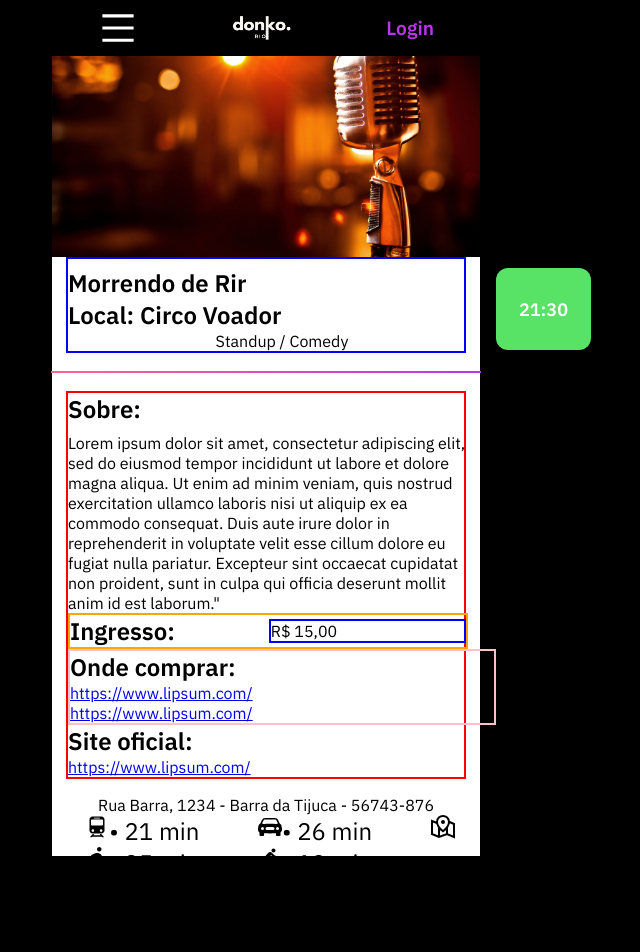
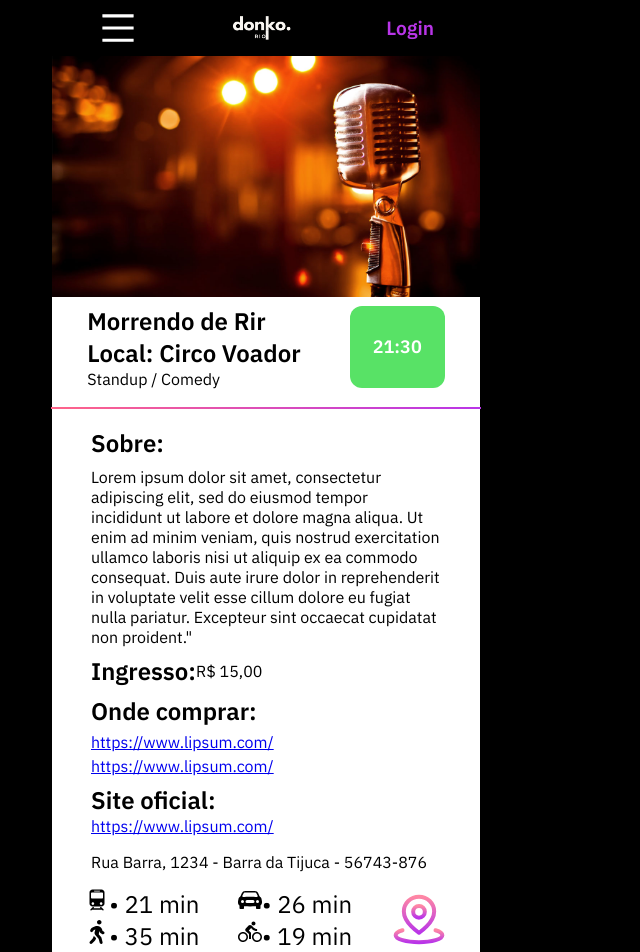
Before and after one commit to SahBianchi/hackrio-front, a React (Create React App) app: page /details/id in a window 1280 px wide. Shown: the top 952 px of the page, without its empty margins (374-1014 px from the left). Before the commit the page ends 895 px from the top, so only its background shows below. Built offline with nearby package versions, Linux system fonts and the light colour scheme.

Commit message:
:lipstick: feat: Estilizaçao CSS do detials pages finalizada

```diff
--- /dev/null
+++ b/src/componentes/DetailsCard/DetailsCard.js
@@ -0,0 +1,84 @@
+import React from 'react'
+import '../DetailsCard/styled.css'
+import { Flex } from '@chakra-ui/react'
+import { InfoHour } from '../../componentes/InfoHour'
+import { LineDividing } from '../../componentes/LineDividing'
+import { IoIosSubway } from "react-icons/io";
+import { FaWalking } from "react-icons/fa";
+import { BsCarFrontFill } from "react-icons/bs";
+import { MdDirectionsBike } from "react-icons/md";
+import colorMapIcon from '../../assets/localIconColor.svg'
+
+export const DetailsCard = () => {
+    return (
+        <main>
+            <div className='title-hour'>
+                <Flex flexDirection='column' width='75%'>
+                    <Flex flexDirection='column'>
+                        <h2>Morrendo de Rir</h2>
+                        <h2>Local: Circo Voador</h2>
+                        <p className='type-event-title'>Standup / Comedy</p>
+                    </Flex>
+                </Flex>
+                <Flex>
+                    <InfoHour type='greenHour'>21:30</InfoHour>
+                </Flex>
+            </div>
+
+            <LineDividing></LineDividing>
+
+            <div className='body-infos'>
+
+                <div className='event-about'>
+                    <h2>Sobre:</h2>
+                    <p>Lorem ipsum dolor sit amet, consectetur adipiscing elit, sed do eiusmod tempor incididunt ut labore et dolore magna aliqua. Ut enim ad minim veniam, quis nostrud exercitation ullamco laboris nisi ut aliquip ex ea commodo consequat. Duis aute irure dolor in reprehenderit in voluptate velit esse cillum dolore eu fugiat nulla pariatur. Excepteur sint occaecat cupidatat non proident."</p>
+                </div>
+
+                <div className='event-ticket'>
+                    <h2>Ingresso:</h2>
+                    <p id='paragraf'>R$ 15,00</p>
+                </div>
+
+                <div className='event-ticket-link-buy'>
+                    <h2>Onde comprar:</h2>
+                    <a href='https://www.lipsum.com/'>https://www.lipsum.com/</a>
+                    <a href='https://www.lipsum.com/'>https://www.lipsum.com/</a>
+                </div>
+
+                <div className='event-site'>
+                    <h2>Site oficial:</h2>
+                    <a href='https://www.lipsum.com/'>https://www.lipsum.com/</a>
+                </div>
+
+            </div>
+
+            <div className='address-time-transportation'>
+                <p className='address'>Rua Barra, 1234 - Barra da Tijuca - 56743-876</p>
+                <div className='transportation-time'>
+                    <Flex flexDir='column'>
+                        <Flex>
+                            <IoIosSubway />
+                            <p>• 21 min</p>
+                        </Flex>
+                        <Flex>
+                            <FaWalking />
+                            <p>• 35 min</p>
+                        </Flex>
+                    </Flex>
+                    <Flex flexDir='column'>
+                        <Flex>
+                            <BsCarFrontFill />
+                            <p>• 26 min</p>
+                        </Flex>
+                        <Flex>
+                            <MdDirectionsBike />
+                            <p>• 19 min</p>
+                        </Flex>
+                    </Flex>
+                    <img className='map-icon-color' src={colorMapIcon} alt='Location Icon'/>
+                </div>
+            </div>
+
+        </main>
+    )
+}
--- /dev/null
+++ b/src/componentes/DetailsCard/styled.css
@@ -0,0 +1,88 @@
+main{
+    /* border: 2px solid red; */
+}
+
+.title-hour{
+    display: flex;
+    justify-content: center;
+    align-items: center;
+    width: 350px;
+    padding-top: 0.5rem;
+
+}
+
+.type-event-title{
+    width: 428px
+}
+
+.body-infos{
+    width: 400px;
+}
+
+.event-about{
+    display: flex;
+    flex-direction: column;
+    width: 350px;
+    gap: 0.5rem;
+    padding-bottom: 0.5rem;
+}
+
+.event-ticket{
+    display: flex;
+    width: 350px;
+    align-items: center;
+    padding-bottom: 0.5rem;
+}
+
+#paragraf{
+    display: flex;
+    align-items: center;
+    width: 70rem;
+}
+
+.event-ticket-link-buy{
+    display: flex;
+    flex-direction: column;
+    justify-content: flex-start;
+    gap: 0.3rem;
+    padding-bottom: 0.5rem;
+}
+
+.event-ticket-link-buy, h2{
+    width: 428px;
+}
+
+.event-ticket-link-buy, a{
+    width: 350px;
+}
+
+.event-site{
+    gap: 0.3rem;
+    width: 350px;
+}
+
+.address-time-transportation{
+    width: 400px;
+    padding: 1rem 0;
+    display: flex;
+    flex-direction: column;
+    gap: 0.5rem;
+    align-items: center;
+}
+.address{
+    width: 350px;
+    padding-bottom: 0.5rem;
+}
+
+.transportation-time{
+    width: 400px;
+    font-size: 1.5rem;
+    align-items: center;
+    display: flex;
+    justify-content: flex-start;
+}
+
+.map-icon-color{
+    width: 3.5rem;
+    height: 3.5rem;
+}
--- a/src/pages/Details/DetailsPage.js
+++ b/src/pages/Details/DetailsPage.js
@@ -1,94 +1,14 @@
 import React from 'react'
 import { Layout } from '../../componentes/Layout'
-import '../Details/details.css'
+import '../Details/styled.css'
 import detailsImage from '../../assets/detailsImage.jpeg'
-import { Flex } from '@chakra-ui/react'
-import { InfoHour } from '../../componentes/InfoHour'
-import { LineDividing } from '../../componentes/LineDividing'
-import { GrMapLocation } from 'react-icons/gr'
-import { IoIosSubway } from "react-icons/io";
-import { FaWalking } from "react-icons/fa";
-import { BsCarFrontFill } from "react-icons/bs";
-import { MdDirectionsBike } from "react-icons/md";
+import { DetailsCard } from '../../componentes/DetailsCard/DetailsCard'
 
 export const DetailsPage = () => {
     return (
         <Layout>
-            <main>
                 <img className='image-details' src={detailsImage} alt='Image Details' />
-
-                <div className='infos-half-top'>
-                    <Flex flexDirection='column' gap='0.5rem'>
-                        <Flex flexDirection='column'>
-                            <h2>Morrendo de Rir</h2>
-                            <h2>Local: Circo Voador</h2>
-                            <p>Standup / Comedy</p>
-                        </Flex>
-                    </Flex>
-
-                    <Flex>
-                        <InfoHour type='greenHour'>21:30</InfoHour>
-                    </Flex>
-                </div>
-                <LineDividing></LineDividing>
-
-                <div className='body-infos'>
-
-                    <div className='event-about'>
-                        <h2>Sobre:</h2>
-                        <p>Lorem ipsum dolor sit amet, consectetur adipiscing elit, sed do eiusmod tempor incididunt ut labore et dolore magna aliqua. Ut enim ad minim veniam, quis nostrud exercitation ullamco laboris nisi ut aliquip ex ea commodo consequat. Duis aute irure dolor in reprehenderit in voluptate velit esse cillum dolore eu fugiat nulla pariatur. Excepteur sint occaecat cupidatat non proident, sunt in culpa qui officia deserunt mollit anim id est laborum."</p>
-                    </div>
-
-                    <div className='event-ticket'>
-                        <h2>Ingresso:</h2>
-                        <p id='paragraf'>R$ 15,00</p>
-                    </div>
-
-                    <div className='event-ticket-link-buy'>
-                        <h2>Onde comprar:</h2>
-                        <a href='https://www.lipsum.com/'>https://www.lipsum.com/</a>
-                        <a href='https://www.lipsum.com/'>https://www.lipsum.com/</a>
-                    </div>
-
-                    <div className='event-site'>
-                        <h2>Site oficial:</h2>
-                        <a href='https://www.lipsum.com/'>https://www.lipsum.com/</a>
-                    </div>
-
-                </div>
-
-                <div className='adress-time-transportation' flexDirection='column'>
-                    <p>Rua Barra, 1234 - Barra da Tijuca - 56743-876</p>
-                    <Flex
-                        width='428px'
-                        fontSize='1.5rem'
-                    >
-                        <Flex flexDir='column'>
-                            <Flex>
-                                <IoIosSubway />
-                                <p>• 21 min</p>
-                            </Flex>
-                            <Flex>
-                                <FaWalking />
-                                <p>• 35 min</p>
-                            </Flex>
-                        </Flex>
-                        <Flex flexDir='column'>
-                            <Flex>
-                                <BsCarFrontFill />
-                                <p>• 26 min</p>
-                            </Flex>
-                            <Flex>
-                                <MdDirectionsBike />
-                                <p>• 19 min</p>
-                            </Flex>
-                        </Flex>
-                        <GrMapLocation />
-                    </Flex>
-                </div>
-
-            </main>
-
+                <DetailsCard/>
         </Layout>
     )
 }
--- a/src/pages/Details/details.css
+++ /dev/null
@@ -1,72 +0,0 @@
-@media screen and (min-width: 428px) {
-
-    main{
-        margin-top: 3.5rem;
-        background-color: white;
-        display: flex;
-        flex-direction: column;
-        width: 428px;
-    }
-
-    .image-details{
-        height: 280px;
-        width: 428px;
-    }
-
-    .infos-half-top{
-        display: flex;
-        align-items: center;
-        padding-top: 0.5rem;
-        width: 400px;
-        border: 2px solid blue;
-
-    }
-
-    .body-infos{
-        width: 400px;
-        border: 2px solid red;
-        gap: 1rem;
-    }
-
-    .event-about{
-        display: flex;
-        flex-direction: column;
-        width: 400px;
-        gap: 0.5rem;
-        /* padding-bottom: 0.5rem; */
-    }
-
-    .event-ticket{
-        display: flex;
-        width: 400px;
-        border: 2px solid orange;
-        align-items: center;
-    }
-
-    #paragraf{
-        border: 2px solid blue;
-        width: 420px;
-    }
-
-    .event-ticket-link-buy{
-        display: flex;
-        flex-direction: column;
-        justify-content: flex-start;
-        border: 2px solid pink;
-    }
-    .event-ticket-link-buy, h2{
-        width: 428px;
-    }
-
-    .event-ticket-link-buy, a{
-        width: 428px;
-    }
-
-
-    .adress-time-transportation{
-        width: 420px;
-        /* gap: 1rem; */
-        padding: 1rem 0;
-        text-align: center;
-}
-}
--- /dev/null
+++ b/src/pages/Details/styled.css
@@ -0,0 +1,13 @@
+
+    main{
+        background-color: white;
+        display: flex;
+        flex-direction: column;
+        width: 428px;
+    }
+
+    .image-details{
+        margin-top: 3.5rem;
+        height: 280px;
+        width: 428px;
+    }
```
Also changed, not shown: src/assets/localIconColor.svg (added).
